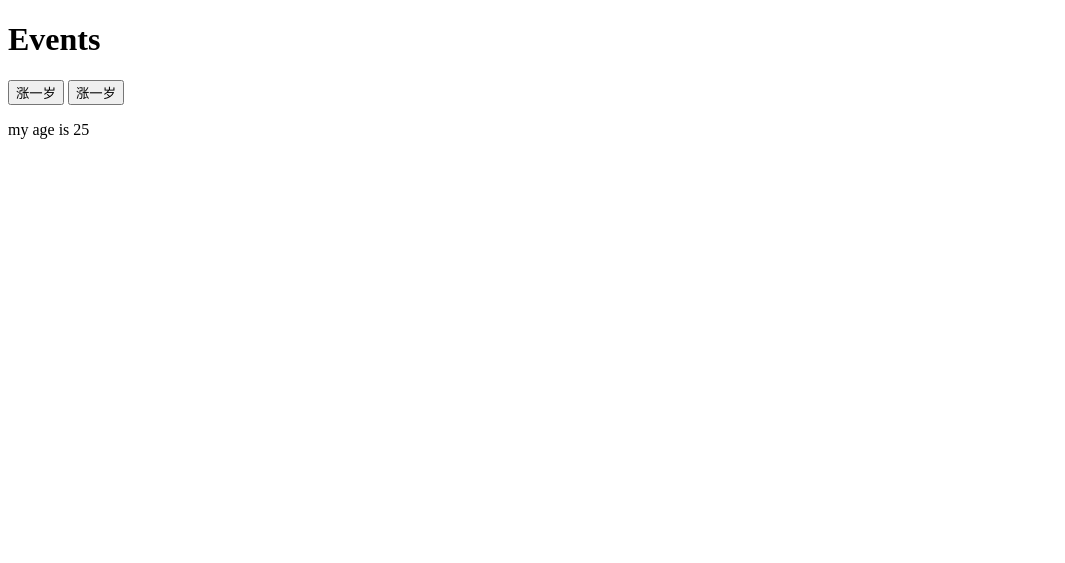
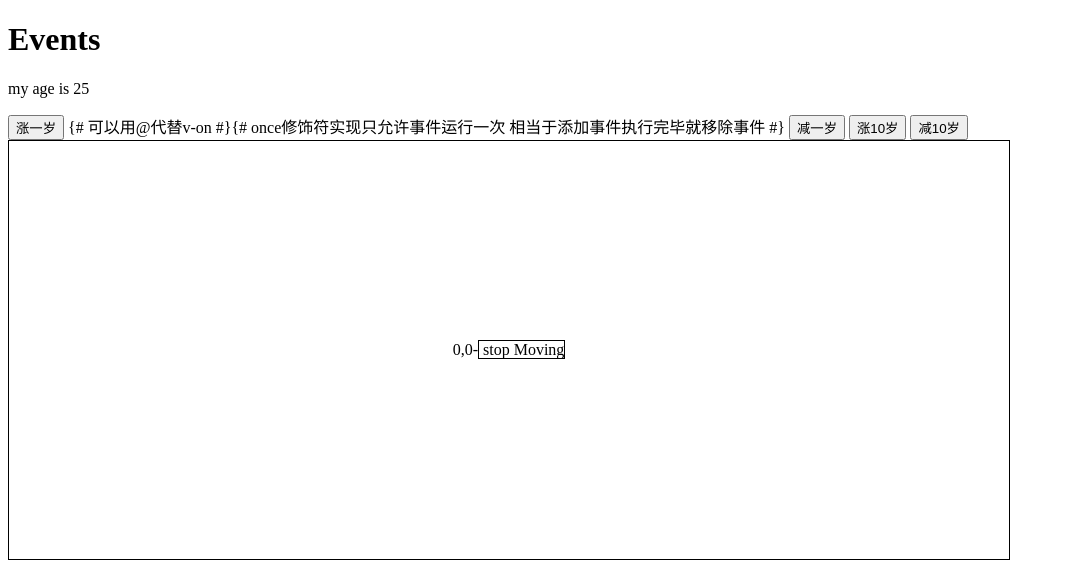
Before and after one commit to qq272775425/vuelearning, a plain HTML site: page index.html in a window 1280 px wide. Shown: the whole page, without its empty margins (0-1065 px from the left). Drawn offline with nearby package versions, Linux system fonts and the light colour scheme.

Commit message:
事件修饰符
阻止冒泡
单次触发
阻止默认行为
.stop
.once
.provent

```diff
--- a/app.js
+++ b/app.js
@@ -6,13 +6,25 @@ new Vue({
 		// job:"job",
 		// website:"http://haofanmedia.com",
 		// websiteTag:"<a href='http://haofanmeida.com'>标签</a>"
-		   age:"25"
+		   age:25,
+		   x:0,
+		   y:0
 	},
-	// methods:{
+	methods:{
+		add:function(inc){
+			this.age+=inc;
+		},sbutract:function(dec){
+			this.age-=dec;
+		},
+		updateXY:function(event){
+			console.log(event);
+			this.x = event.offsetX;
+			this.y = event.offsetY;
+		}
 	// 	greet:function(time){
 	// 		return 'good '+time+'!';
 	// 	}
-	// }
+	}
 });
 
 
@@ -20,3 +32,4 @@ new Vue({
 //data 用以数据的存贮 设置各种数据 data是一个对象 他的key和value的值是自己定义的
 // methods 用于存储各种方法
 //data-binding:给属性绑定对应的值
+//事件修饰符 实现阻止冒泡
--- a/index.html
+++ b/index.html
@@ -13,12 +13,20 @@
 		<!--<h1> {{name}}</h1>
 		<h2>{{job}}</h2>
 		<h3>{{greet('night')}}</h3>
-		<a v-bind:href="website">个人主页</a>
-		<p v-html:"websiteTag"></p>-->
+		<a v-bind:href="website">个人主页</a>  v-bind 用于绑定属性 在属性前面使用v-bind绑定一下 属性的值是data对象下某个属性的属性名
+		<p v-html:"websiteTag"></p>v-html:"websiteTag" 在标签内部加上v-html属性会在该标签内部添加htmldom结构
+	-->
 		<h1>Events</h1>
-		<button v-on:click="age++">涨一岁</button>
-		<button v-on:click="age--">涨一岁</button>
 		<p> my age is {{age}}</p>
+		<button @v-on:click.once="add(1)">涨一岁</button> {# 可以用@代替v-on #}{# once修饰符实现只允许事件运行一次 相当于添加事件执行完毕就移除事件 #}
+		<button v-on:click="sbutract(1)">减一岁</button>
+		<button v-on:dblclick="add(10)">涨10岁</button>
+		<button v-on:dblclick="sbutract(10)">减10岁</button>
+		<div id="canvers" v-on:mousemove="updateXY">
+
+			{{x}},{{y}}-<span v-on:mousemove.stop=""> stop Moving</span>
+		</div>
+
 	</div>
 	<script type="text/javascript" src="app.js"></script>
 </body>
--- a/style.css
+++ b/style.css
@@ -0,0 +1,9 @@
+#canvers{
+	width: 600px;
+	padding: 200px;
+	text-align: center;
+	border:1px solid black;
+}
+#canvers span{
+	border: 1px solid black;
+}
```
